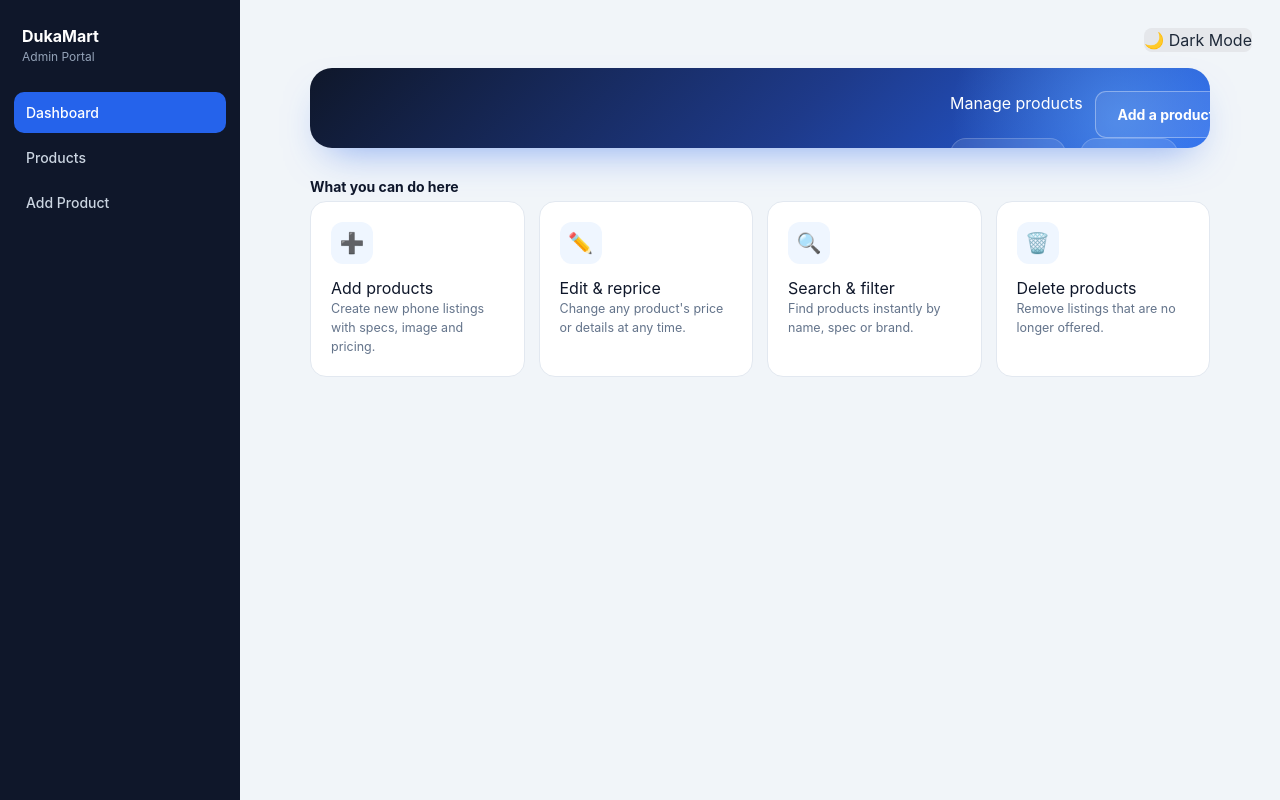
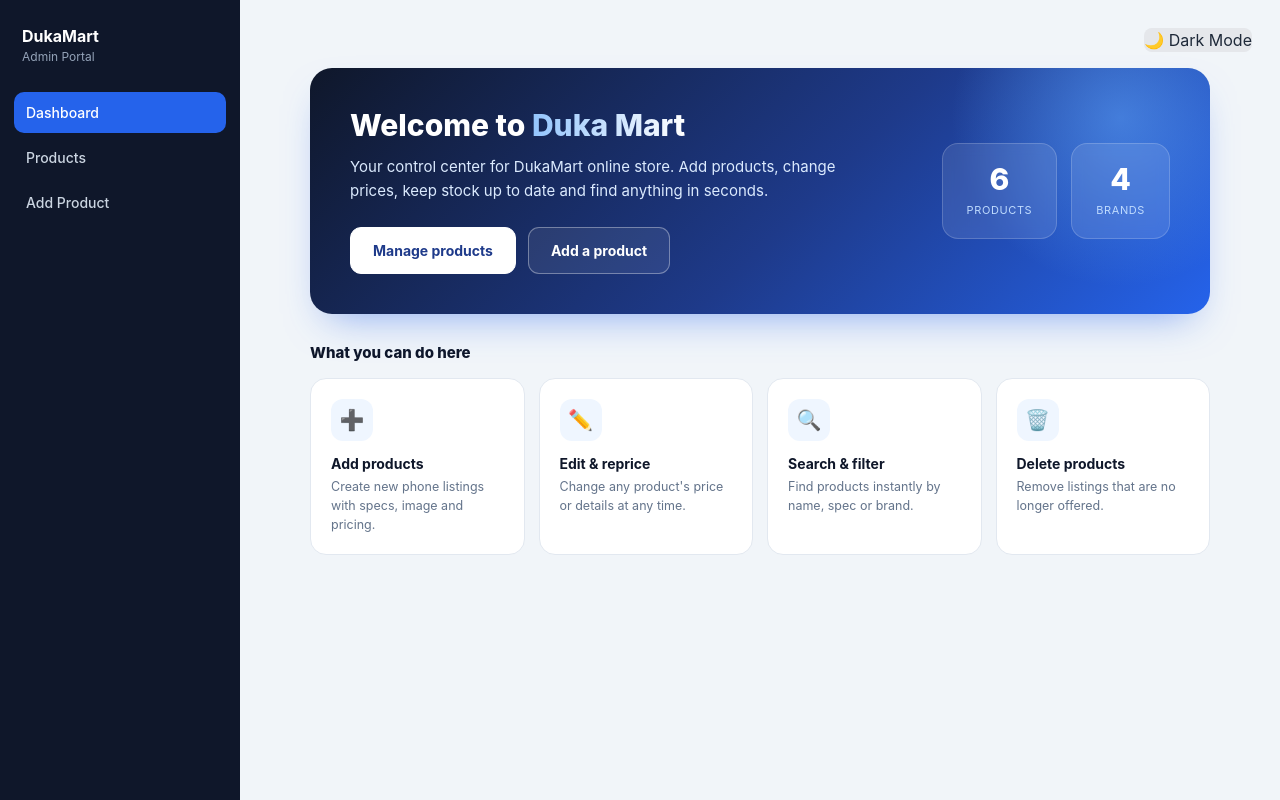
Before and after one commit to Wendy400/Duka-Mart, a React (Vite) app: page / in a window 1280 px wide. Built offline with nearby package versions, Linux system fonts and the light colour scheme; data requests are answered from the project's data file.

Commit message:
fix(home): correct hero DOM to match CSS — content was trapped inside absolute glow layer

```diff
--- a/src/pages/Home.jsx
+++ b/src/pages/Home.jsx
@@ -30,7 +30,8 @@ function Home() {
   return (
     <div className="admin-landing">
       <section className="admin-hero">
-        <div className="admin-hero-glow">
+        <div className="admin-hero-glow" aria-hidden="true" />
+
         <div className="admin-hero-content">
           <h1 className="admin-hero-title">
             Welcome to <span>Duka Mart</span>
@@ -40,7 +41,7 @@ function Home() {
             prices, keep stock up to date and find anything in seconds.
           </p>
           <div className="admin-hero-actions">
-              <Link to="/products" className="admin-hero-btn-primary">
+            <Link to="/products" className="admin-hero-btn primary">
               Manage products
             </Link>
             <Link to="/products/new" className="admin-hero-btn">
@@ -48,6 +49,7 @@ function Home() {
             </Link>
           </div>
         </div>
+
         <div className="admin-hero-stats">
           <div className="admin-hero-stat">
             <div className="admin-hero-stat-value">{products.length}</div>
@@ -58,16 +60,15 @@ function Home() {
             <div className="admin-hero-stat-label">Brands</div>
           </div>
         </div>
-        </div>
       </section>
 
       <section className="admin-features">
-        <h2 className="admin-feature-title">What you can do here</h2>
+        <h2 className="admin-features-title">What you can do here</h2>
         <div className="admin-features-grid">
           {FEATURES.map((feature) => (
             <div key={feature.title} className="admin-feature">
               <div className="admin-feature-icon">{feature.icon}</div>
-              <h3 className="admin-feature-name">{feature.title}</h3>
+              <h3 className="admin-feature-title">{feature.title}</h3>
               <p className="admin-feature-text">{feature.text}</p>
             </div>
           ))}
```
Lines whose indentation alone changed are shown as unchanged.
